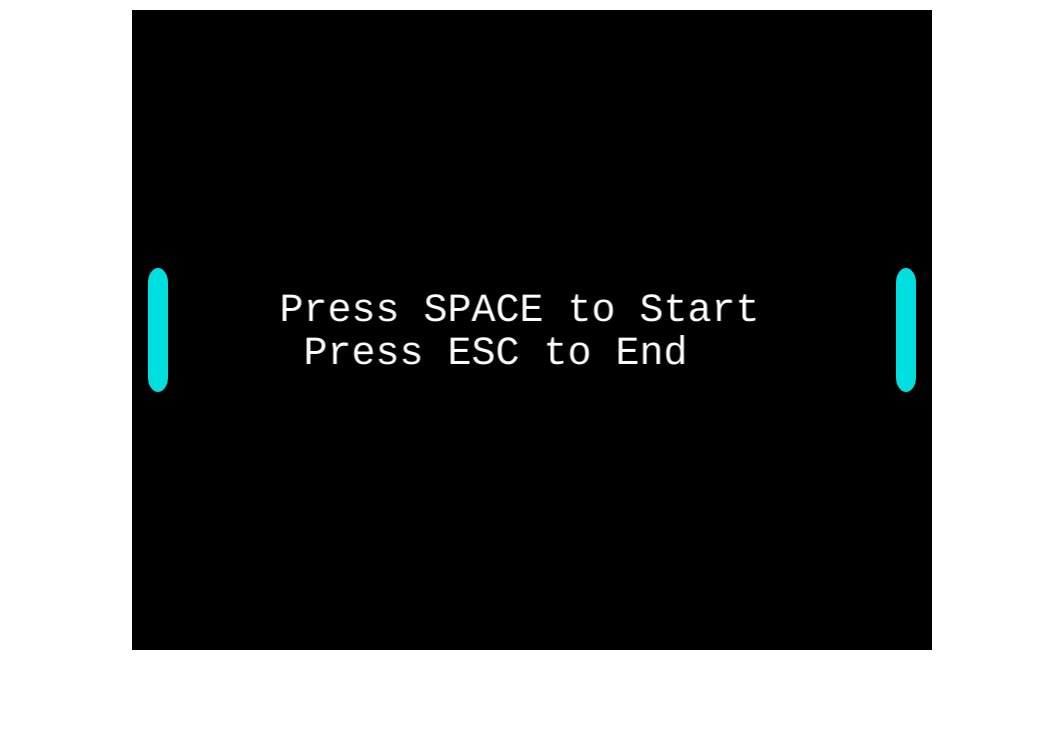
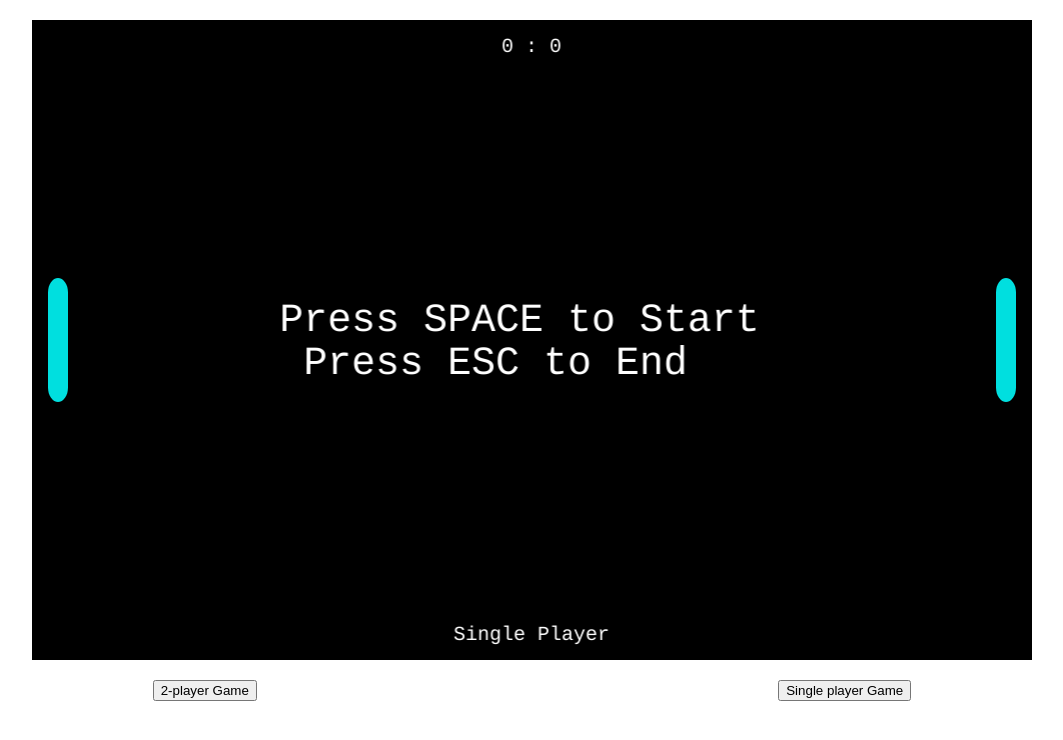
Before and after one commit to Abdul-Asa/Phaser, a plain HTML site: page index.html in a window 1280 px wide. Shown: the whole page, without its empty margins (108-1171 px from the left). Drawn offline with Linux system fonts and the light colour scheme.

Commit message:
local multi and ai done

```diff
--- a/index.html
+++ b/index.html
@@ -11,13 +11,18 @@
       margin: 0 auto;
       padding: 0;
       width: 100%;
-      height: 100%;
+    }
+
+    .center {
+      display: flex;
+      justify-content: space-around;
+      padding: 0, 90px, 0, 90px;
     }
 
     #game {
-      margin: 10px auto;
+      margin: 20px auto;
       padding: 0;
-      width: 800px;
+      max-width: 1000px;
       height: 640px;
     }
   </style>
@@ -26,6 +31,10 @@
 <body>
   <noscript>You need to enable JavaScript to run this app.</noscript>
   <div id="game"></div>
+  <div class="center">
+    <button onclick={setMulti()}>2-player Game</button>
+    <button onclick={setSingle()}>Single player Game</button>
+  </div>
   <script src="./lib/phaser.min.js"></script>
   <script src="./src/game.js"></script>
 </body>
--- a/src/game.js
+++ b/src/game.js
@@ -16,20 +16,20 @@ const config = {
     default: "arcade",
     arcade: {
       gravity: false,
-      // debug: false,
+      debug: false,
     },
   },
 };
 
 const game = new Phaser.Game(config);
-
+let mode = "";
 let player1, player2, ball, cursors;
 const keys = {};
 let gameStarted = false;
 let restart = false;
-let openingText, player1VictoryText, player2VictoryText, scoresText;
+let openingText, player1VictoryText, player2VictoryText, scoresText, modeText;
 let touches = 0;
-let increaseSpeed = false;
+// let increaseSpeed = false;
 let starting = 1;
 const scores = { p1: 0, p2: 0 };
 function preload() {
@@ -121,8 +121,20 @@ function create() {
     }
   );
   scoresText.setOrigin(0.5);
-  // Make it invisible until the player loses
   scoresText.setVisible(false);
+
+  modeText = this.add.text(
+    this.physics.world.bounds.width / 2,
+    this.physics.world.bounds.height - (ball.body.width / 2 + 10),
+    `Single Player`,
+    {
+      fontSize: "20px",
+      fill: "#fff",
+    }
+  );
+  modeText.setOrigin(0.5);
+  scoresText.setVisible(true);
+
   if (!gameStarted) {
     if (cursors.space.isDown) {
       scoresText.setVisible(true);
@@ -183,22 +195,30 @@ function update() {
   } else if (cursors.down.isDown) {
     player1.body.setVelocityY(350);
   }
-
-  // if (keys.w.isDown) {
-  //   player2.body.setVelocityY(-350);
-  // } else if (keys.s.isDown) {
-  //   player2.body.setVelocityY(350);
-  // }
-
-  if (ball.body.x < this.physics.world.bounds.width / 2) {
-    if (ball.body.y < player2.body.y) {
+  if (mode === "multi") {
+    if (keys.w.isDown) {
       player2.body.setVelocityY(-350);
-    } else if (ball.body.y > player2.body.y) {
+    } else if (keys.s.isDown) {
       player2.body.setVelocityY(350);
     }
+  } else {
+    if (ball.body.velocity.x < 0) {
+      if (
+        ball.body.x < this.physics.world.bounds.width / 2 + 100 &&
+        ball.body.x > player2.body.x
+      ) {
+        if (ball.body.x > 60) {
+          if (ball.body.y < player2.body.center.y) {
+            player2.body.setVelocityY(-350);
+          } else if (ball.body.y > player2.body.center.y) {
+            player2.body.setVelocityY(350);
+          }
+        }
+      }
+    }
   }
-
   if (!gameStarted) {
+    modeText.setText(mode === "multi" ? "2-Players" : "Single Player");
     if (cursors.space.isDown) {
       scoresText.setVisible(true);
       restart = false;
@@ -258,3 +278,16 @@ function randomNumber(min, max) {
   max = Math.floor(max);
   return Math.floor(Math.random() * (max - min + 1)) + min;
 }
+
+function setSingle() {
+  if (!gameStarted) {
+    console.log("Single");
+    mode = "single";
+  }
+}
+function setMulti() {
+  if (!gameStarted) {
+    console.log("Multiplayer");
+    mode = "multi";
+  }
+}
```
